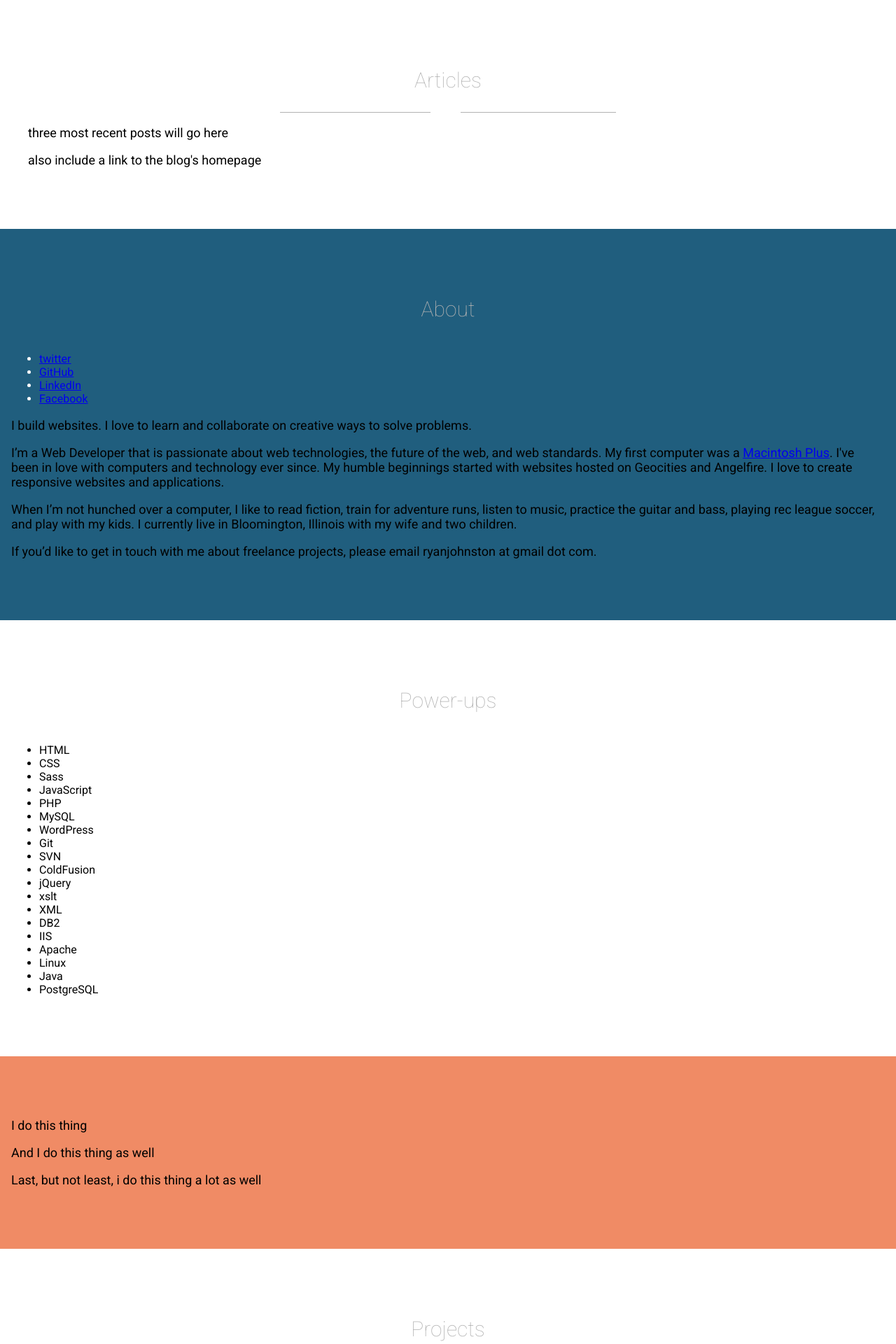
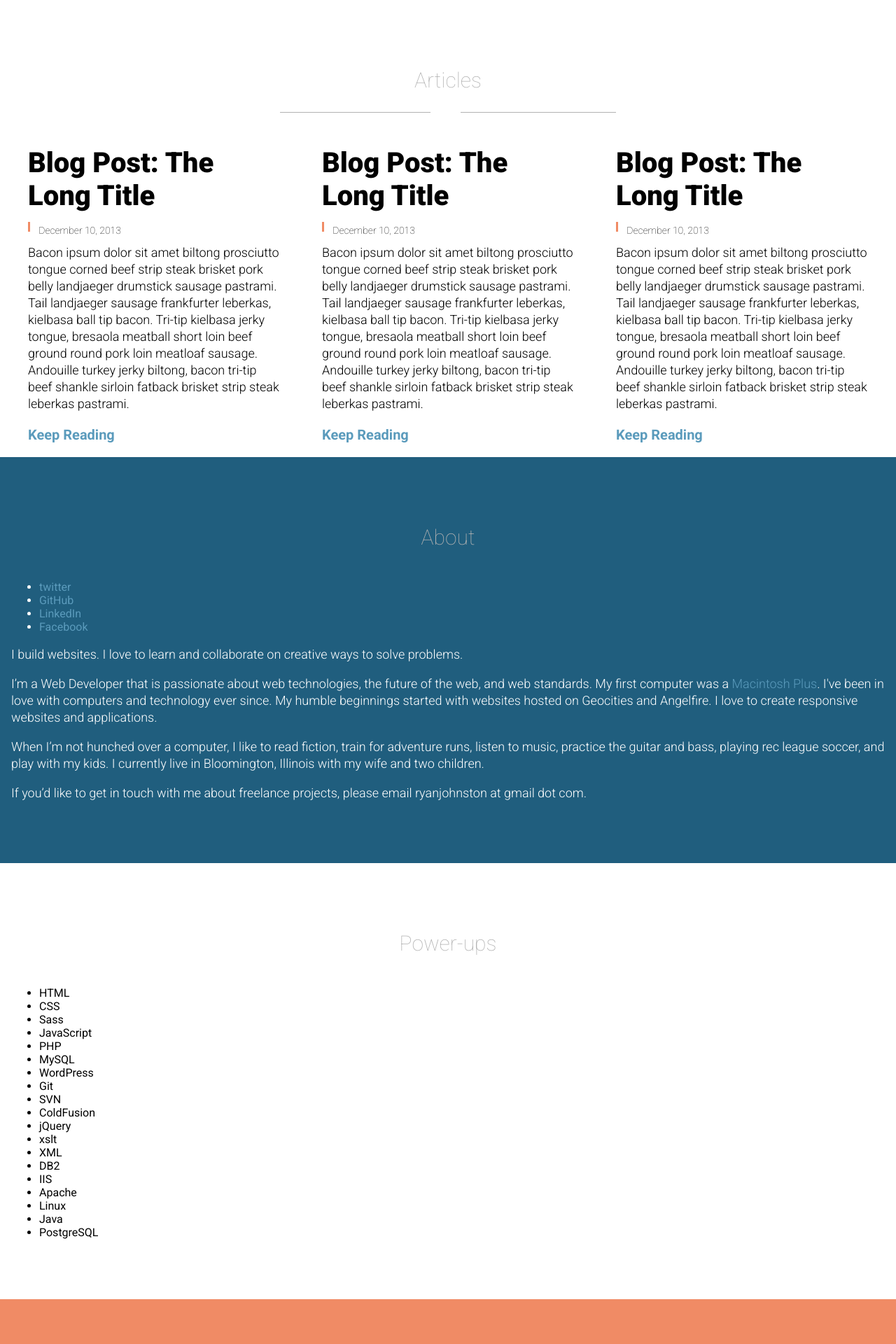
Before and after one commit to Johnstonian/portfolio, a PHP site: page / in a window 1280 px wide. Shown: the top 1920 px of the page at 70% size. Run offline with PHP 8.4, Linux system fonts and the light colour scheme; some web fonts are replaced.

Commit message:
fleshing out grid system for blog section

```diff
--- a/css/_typography.scss
+++ b/css/_typography.scss
@@ -8,6 +8,30 @@ h2.sectionTitle {
 	color: $gray;
 }
 
-p { font-size: 1.125em; color: black; }
+h3 {
+	font-weight: 900;
+	font-size: 2.5em;
+	//line-height: 3em;
+	padding: 0 1em 0 0;
+	margin: 0;
+}
+
+p {
+	font-weight: 300;
+	font-size: 1.125em;
+	line-height: 24px;
+}
+p.more {
+	font-weight: 700;
+	font-size: 1.25em;
+	line-height: 24px;
+	color: $link-color;
+}
 p.start { font-size: 1.875em; }
-p.date { font-size: 0.875em; }
+p.date {
+	font-weight: 100;
+	font-size: 0.875em;
+	height: 14px;
+	padding-left: 0.875em;
+	border-left: 3px solid $orange;
+}
--- a/css/global.scss
+++ b/css/global.scss
@@ -20,10 +20,13 @@ body { margin: 0;
   -moz-box-sizing: border-box; -webkit-box-sizing: border-box; box-sizing: border-box;
  }
 
+a { color: $link-color; text-decoration: none; }
+
 .section {
 	padding: 4.375em 1em;
 	margin: 0 auto;
 	width: 100%;
+	clear: both;
 }
 
 .container {
@@ -49,3 +52,12 @@ i.iconWrapper {
 	padding: 0 10px;
 	background-color: white;
 }
+
+.grid { padding-top: 3em; padding-bottom: 1em; position: relative; }
+.col {
+	max-width: 22.5em;
+	float: left;
+	margin-left: 3.75em;
+
+	&:first-child { margin-left: 0; }
+}
--- a/index.html
+++ b/index.html
@@ -48,8 +48,35 @@
 				</div>
 			</h2>
 
-			<p>three most recent posts will go here</p>
-			<p>also include a link to the blog's homepage</p>
+		<div class="grid">
+			<div class="col">
+
+				<h3>Blog Post: The Long Title</h3>
+				<p class="date">December 10, 2013</p>
+				<p>Bacon ipsum dolor sit amet biltong prosciutto tongue corned beef strip steak brisket pork belly landjaeger drumstick sausage pastrami. Tail landjaeger sausage frankfurter leberkas, kielbasa ball tip bacon. Tri-tip kielbasa jerky tongue, bresaola meatball short loin beef ground round pork loin meatloaf sausage. Andouille turkey jerky biltong, bacon tri-tip beef shankle sirloin fatback brisket strip steak leberkas pastrami.</p>
+
+				<p class="more"><a href="#">Keep Reading <i class="fa fa-long-arrow-right"></i></a></p>
+			</div>
+
+			<div class="col">
+
+				<h3>Blog Post: The Long Title</h3>
+				<p class="date">December 10, 2013</p>
+				<p>Bacon ipsum dolor sit amet biltong prosciutto tongue corned beef strip steak brisket pork belly landjaeger drumstick sausage pastrami. Tail landjaeger sausage frankfurter leberkas, kielbasa ball tip bacon. Tri-tip kielbasa jerky tongue, bresaola meatball short loin beef ground round pork loin meatloaf sausage. Andouille turkey jerky biltong, bacon tri-tip beef shankle sirloin fatback brisket strip steak leberkas pastrami.</p>
+
+				<p class="more"><a href="#">Keep Reading <i class="fa fa-long-arrow-right"></i></a></p>
+			</div>
+
+			<div class="col">
+
+				<h3>Blog Post: The Long Title</h3>
+				<p class="date">December 10, 2013</p>
+				<p>Bacon ipsum dolor sit amet biltong prosciutto tongue corned beef strip steak brisket pork belly landjaeger drumstick sausage pastrami. Tail landjaeger sausage frankfurter leberkas, kielbasa ball tip bacon. Tri-tip kielbasa jerky tongue, bresaola meatball short loin beef ground round pork loin meatloaf sausage. Andouille turkey jerky biltong, bacon tri-tip beef shankle sirloin fatback brisket strip steak leberkas pastrami.</p>
+
+				<p class="more"><a href="#">Keep Reading <i class="fa fa-long-arrow-right"></i></a></p>
+			</div>
+
+		</div>
 		</div>
 	</section>
 
```
Also changed, not shown: css/build/global.css.
